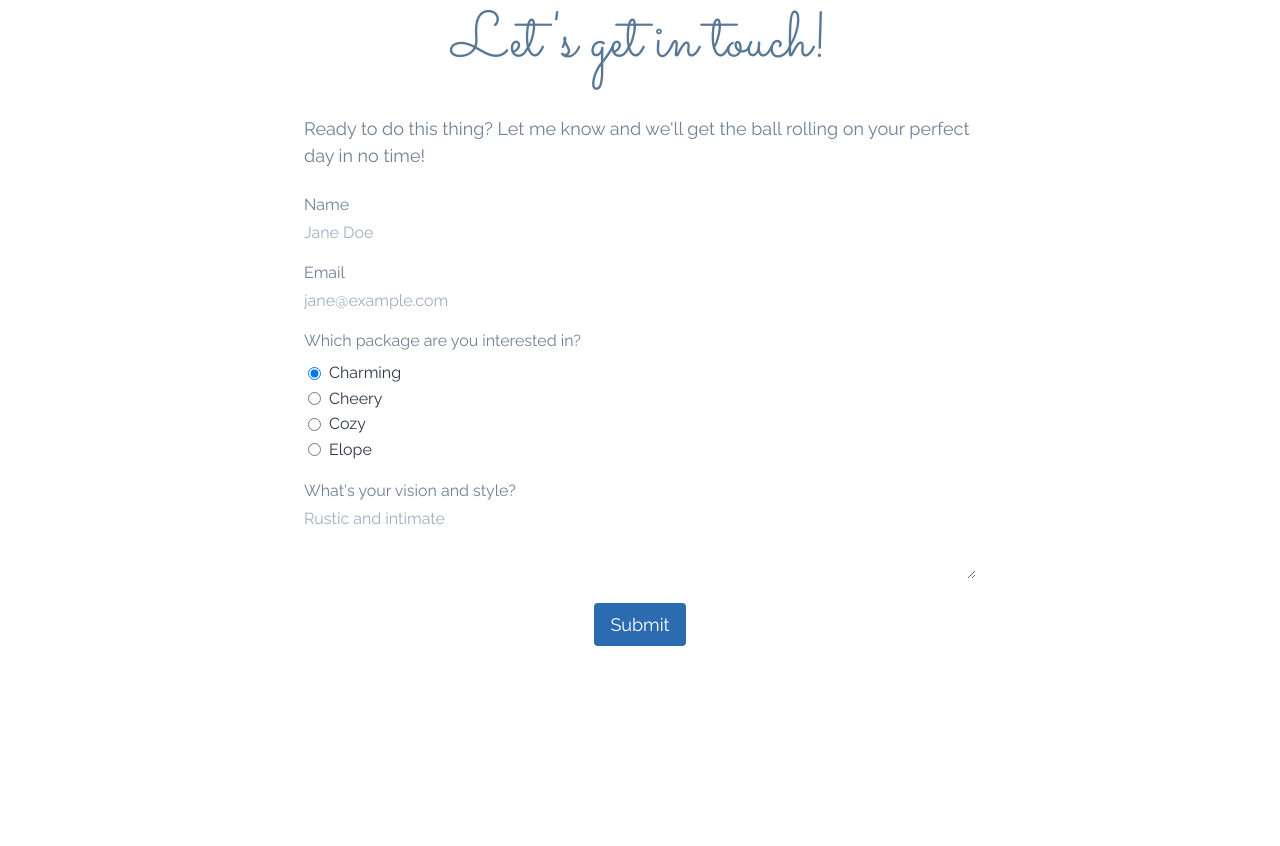
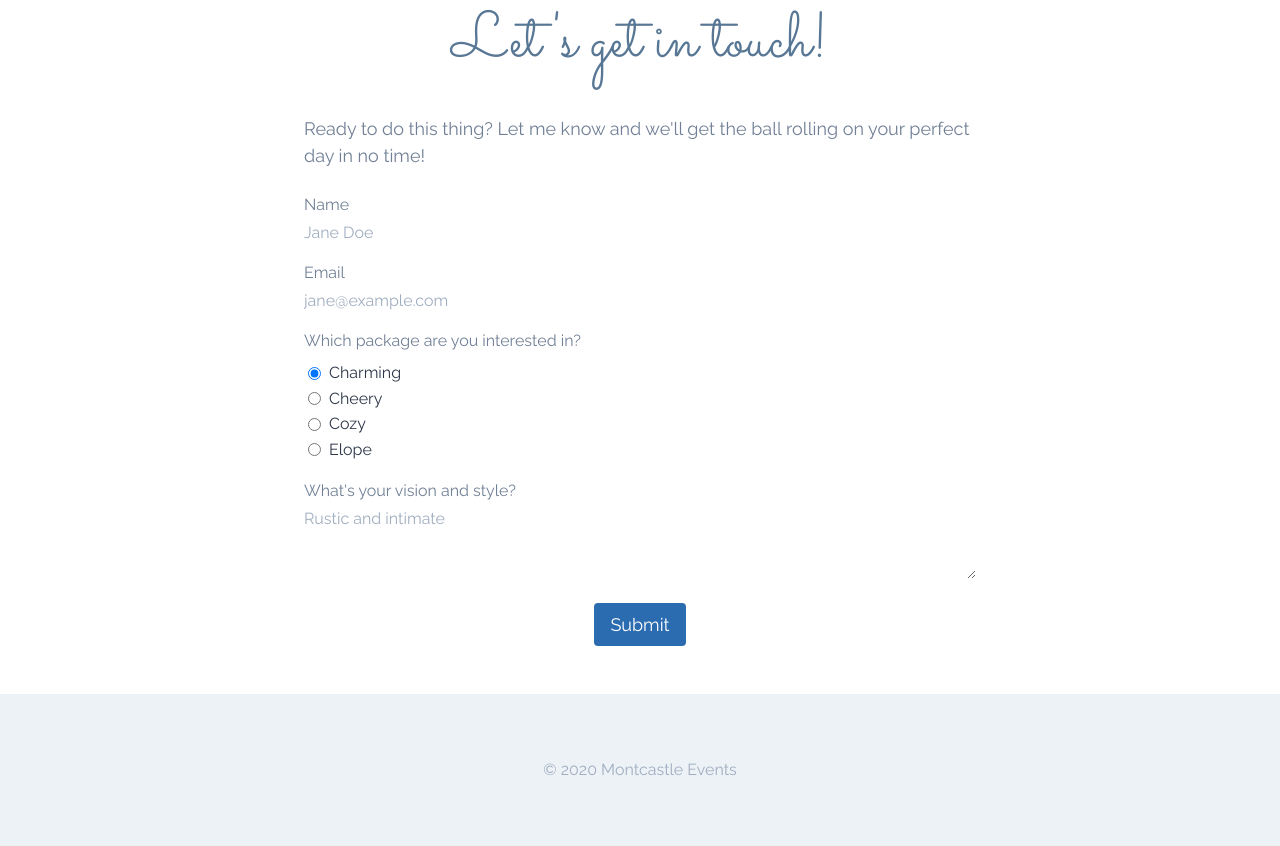
Before and after one commit to Josh865/montcastle-events, a Gatsby site: page / in a window 1280 px wide. Shown: the part 4491-5337 px from the top of the page. Before the commit the page ends 5185 px from the top, so only its background shows below. Built offline with nearby package versions, Linux system fonts and the light colour scheme; Gatsby itself is replaced by a stand-in of ours; what @tailwindcss/custom-forms would draw is missing.

Commit message:
Add footer

```diff
--- a/src/pages/index.js
+++ b/src/pages/index.js
@@ -287,6 +287,12 @@ const Index = ({ data }) => {
           </div>
         </form>
       </div>
+
+      <div className="p-10 text-center bg-gray-200 md:p-16">
+        <span className="text-gray-500">
+          &copy; {new Date().getFullYear()} Montcastle Events
+        </span>
+      </div>
     </>
   );
 };
```
